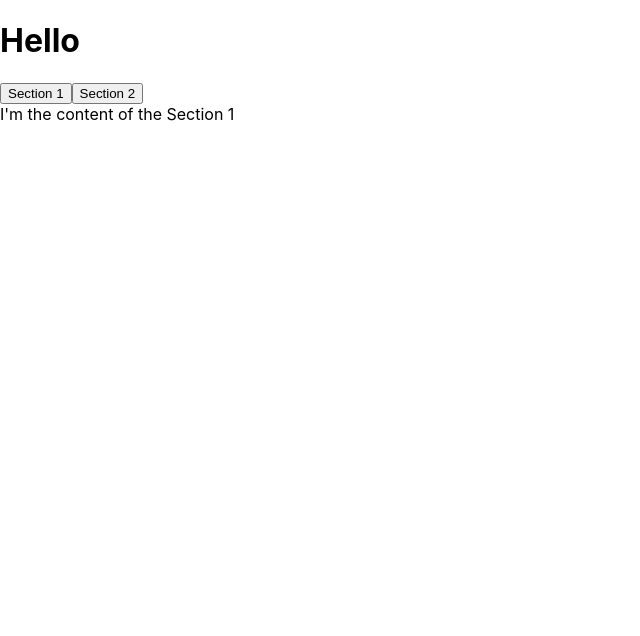
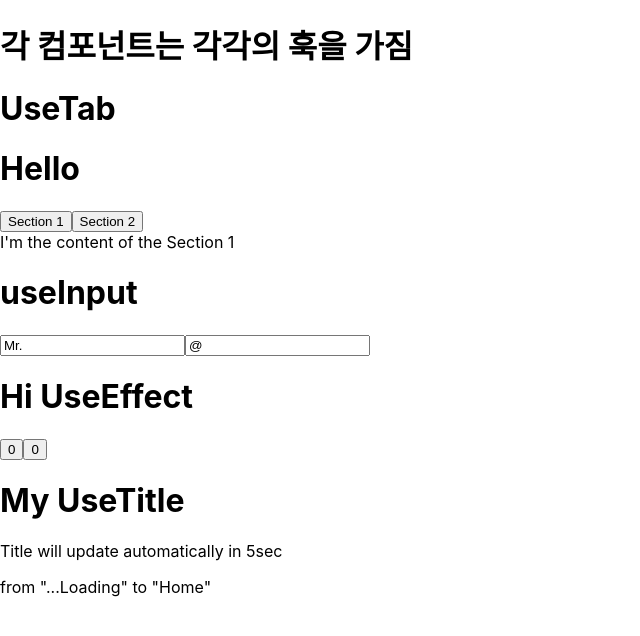
Before and after one commit to KiimDoHyun/React-Hooks, a React (Create React App) app: page / in a window 1280 px wide. Shown: the top 636 px of the page, without its empty margins (0-640 px from the left). Built offline with nearby package versions, Linux system fonts and the light colour scheme.

Commit message:
new hooks add

```diff
--- a/src/App.js
+++ b/src/App.js
@@ -1,14 +1,17 @@
 import React, { useState } from "react";
+import UseEffect from "./components/useEffectreact";
+import UseTitle from "./components/useTitlereact";
+import UseInput from "./components/useInputHooks";
 
 const content = [
   {
     tab: "Section 1",
-        content: "I'm the content of the Section 1"
+    content: "I'm the content of the Section 1",
   },
   {
     tab: "Section 2",
-        content: "I'm the content of the Section 2"
-    }
+    content: "I'm the content of the Section 2",
+  },
 ];
 
 /*
@@ -18,6 +21,8 @@ const content = [
 const useTabs = (initialTab, allTabs) => {
   //두번째 인자가 없거나, 배열이 아니면 바로 종료
   const [currentIndex, setCurrentIndex] = useState(initialTab);
+
+  // 두번째 인자로 넘어오는 값이 없거나, 또는 배열이 아니면 실행 X
   if (!allTabs || !Array.isArray(allTabs)) {
     return;
   }
@@ -46,7 +51,7 @@ const useTabs = (initialTab, allTabs) => {
     */
   return {
     currentItem: allTabs[currentIndex],
-        changeItem: setCurrentIndex
+    changeItem: setCurrentIndex,
   };
 };
 
@@ -54,12 +59,23 @@ const App = () => {
   const { currentItem, changeItem } = useTabs(0, content);
   return (
     <div className="App">
+      <h1>각 컴포넌트는 각각의 훅을 가짐</h1>
+      <h1>UseTab</h1>
+      <div>
         <h1>Hello</h1>
         {content.map((section, index) => (
           <button onClick={() => changeItem(index)}>{section.tab}</button>
         ))}
         <div>{currentItem.content}</div>
       </div>
+
+      <UseInput />
+
+      {/* useEffect */}
+      <UseEffect />
+
+      <UseTitle />
+    </div>
   );
 };
 
--- /dev/null
+++ b/src/components/useEffectreact.jsx
@@ -0,0 +1,26 @@
+import { useEffect, useState } from "react";
+
+const useEffectreact = () => {
+  const sayHello = () => console.log("Hello");
+  const [number, setNumber] = useState(0);
+  const [anumber, setANumber] = useState(0);
+
+  useEffect(sayHello);
+  /*
+  ComponentDidMount, ComponentWillUnMount, ComponentDidUpdate
+  의존성 배열이 없는 경우
+  컴포넌트 마운트 될때마다(맨 처음 포함), 어떤 값이든 상관없이 페이지가 업데이트 될때마다 실행
+
+  의존성 배열에 값을 축하면 해당 값이 변할때만 수행
+  */
+
+  return (
+    <div>
+      <h1>Hi UseEffect</h1>
+      <button onClick={() => setNumber(number + 1)}>{number}</button>
+      <button onClick={() => setANumber(anumber + 1)}>{anumber}</button>
+    </div>
+  );
+};
+
+export default useEffectreact;
--- /dev/null
+++ b/src/components/useInputHooks.jsx
@@ -0,0 +1,27 @@
+import useInput from "../hooks/useInputHook.js";
+
+// input 관련 만든 hook을 외부로 빼고 import 해서 사용
+
+const useInputHook = () => {
+  // 임의의 검증함수 예시
+
+  // 1. 길이
+  const maxLen = (value) => value.length <= 10;
+
+  // 특정 문자열 포함 여부 확인
+  // "@" 입력 불가
+  const checkChar = (value) => !value.includes("@");
+
+  const name = useInput("Mr.", checkChar);
+  const email = useInput("@");
+  return (
+    <div>
+      <h1>useInput</h1>
+      {/* value={}, onClick={} 이 과정을 전개 연산자를 이용해서 생략가능 */}
+      <input placeholder="Name" {...name} />
+      <input placeholder="E-mail" {...email} />
+    </div>
+  );
+};
+
+export default useInputHook;
--- /dev/null
+++ b/src/components/useTitlereact.jsx
@@ -0,0 +1,28 @@
+import { useState, useEffect } from "react";
+
+const useTitle = (initialtitle) => {
+  const [title, setTitle] = useState(initialtitle);
+
+  const updateTitle = () => {
+    const htmlTitle = document.querySelector("title");
+    htmlTitle.innerText = title;
+  };
+  // ComponentWillUpdate
+  useEffect(updateTitle, [title]);
+  return setTitle;
+};
+
+const useTitlereact = () => {
+  const titleUpdater = useTitle("Loading...");
+  // 5초뒤 Title 변경
+  setTimeout(() => titleUpdater("Home"), 5000);
+  return (
+    <div>
+      <h1>My UseTitle</h1>
+      <p>Title will update automatically in 5sec</p>
+      <p>from "...Loading" to "Home"</p>
+    </div>
+  );
+};
+
+export default useTitlereact;
--- /dev/null
+++ b/src/hooks/useInputHook.js
@@ -0,0 +1,23 @@
+import { useState } from "react";
+
+const useInput = (initialvalue, validator) => {
+  const [value, setValue] = useState(initialvalue);
+  const onChange = (event) => {
+    // console.log(event);
+    const {
+      target: { value },
+    } = event;
+
+    let willUpdate = true;
+
+    if (typeof validator === "function") {
+      willUpdate = validator(value);
+    }
+    if (willUpdate) {
+      setValue(value);
+    }
+  };
+  return { value, onChange };
+};
+
+export default useInput;
```
Also changed, not shown: src/components/useClickHook.jsx (added, +14 -0 lines), 1 other file (tests, documents, lock files or other folders). Lines whose indentation alone changed are shown as unchanged.
